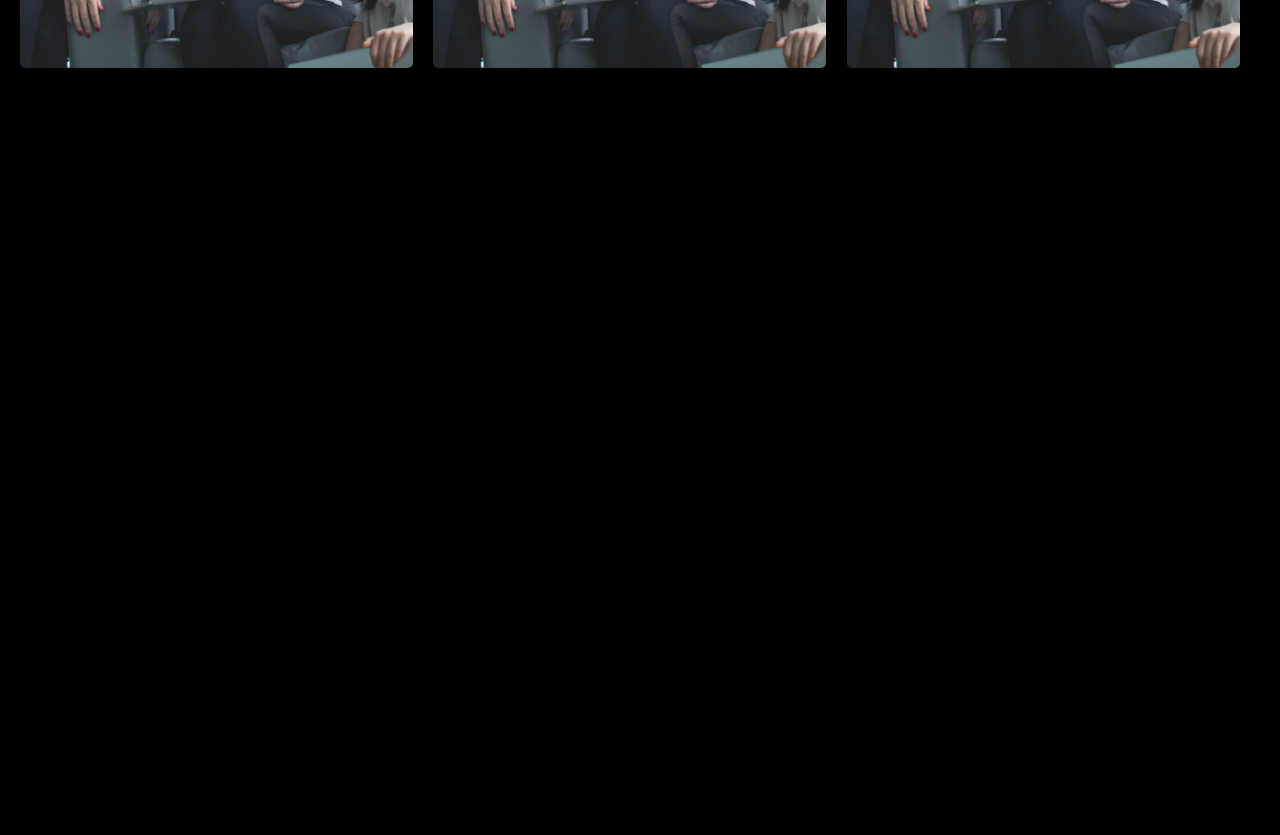
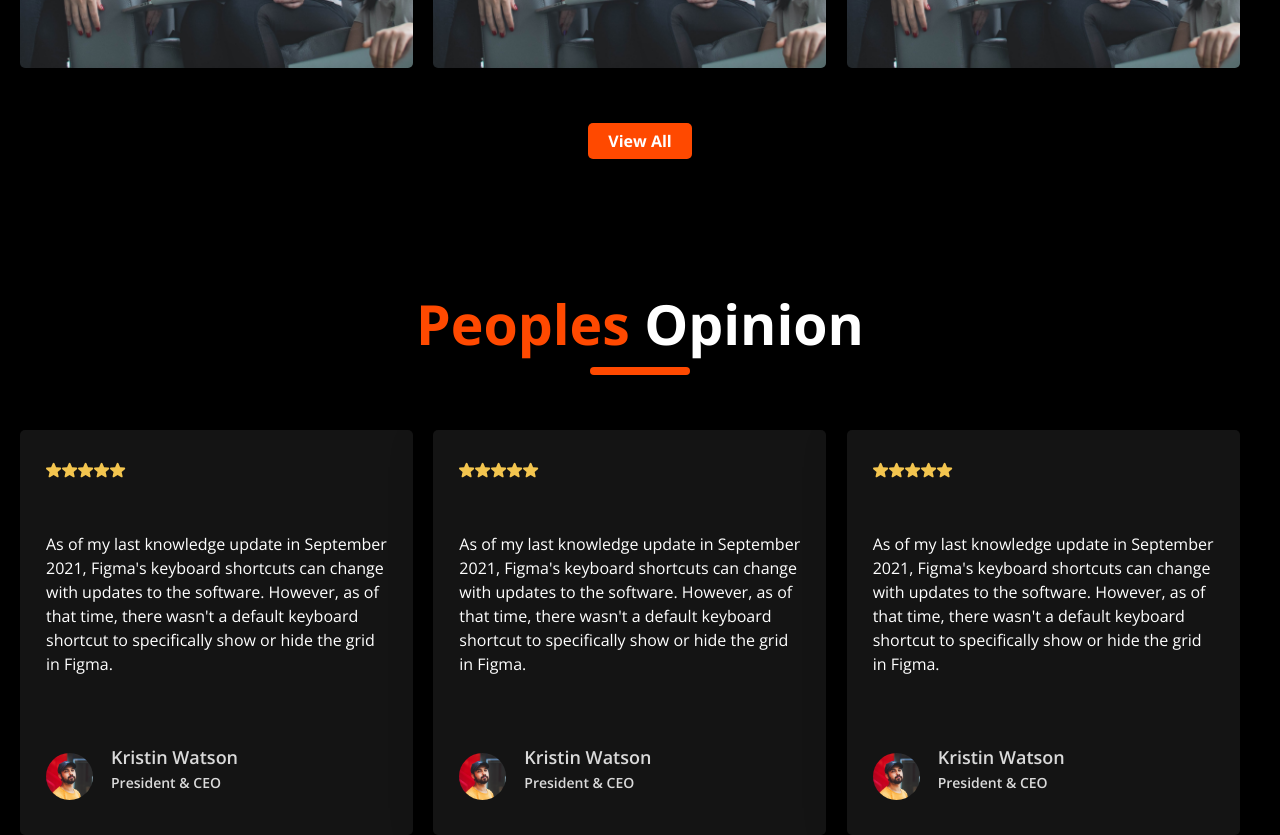
Before and after one commit to pixprocoder/shakil_portfolio, a Next.js app: page / in a window 1280 px wide. Shown: the part 2920-3755 px from the top of the page. Before the commit the page ends 2988 px from the top, so only its background shows below. Built offline with nearby package versions, Linux system fonts and the light colour scheme.

Commit message:
testimonial section completd

```diff
--- a/app/globals.css
+++ b/app/globals.css
@@ -6,6 +6,62 @@ body {
   box-sizing: border-box;
 }
 
+/* Section margin */
+.sectionContainer {
+  margin-top: 132px;
+}
+
+/* Testimonials section */
+
+.testimonialsCardContainer {
+  display: grid;
+  grid-template-columns: repeat(3, 1fr);
+  margin-top: 55px;
+}
+.testimonialCard {
+  width: 393px;
+  height: 405px;
+  border-radius: 5px;
+  background-color: #141414;
+  box-shadow: -6px 5px 42px -5px rgba(0, 0, 0, 0.17);
+  padding: 26px;
+  display: flex;
+  flex-direction: column;
+  justify-content: space-between;
+  color: #fff;
+}
+.cardAvatarContainer {
+  display: flex;
+  gap: 18px;
+  /* justify-content: center; */
+  align-items: center;
+}
+.imgDiv {
+  width: 47px;
+  height: 47px;
+  border-radius: 100px;
+}
+.imgDiv img {
+  width: 100%;
+  height: 100%;
+  object-fit: cover;
+  border-radius: 100px;
+}
+.cardAvatarContainer p {
+  color: rgb(218, 218, 218);
+  font-size: 14px;
+  font-style: normal;
+  font-weight: 600;
+  line-height: 150.6%; /* 21.084px */
+}
+.cardAvatarContainer h3 {
+  color: rgb(218, 218, 218);
+  font-size: 18px;
+  font-style: normal;
+  font-weight: 600;
+  margin-bottom: 0;
+  line-height: 163.15%; /* 29.367px */
+}
 /* Portfolio section */
 .portfolioCardContainer {
   display: grid;
@@ -27,11 +83,6 @@ body {
 .portfolioLink {
   text-align: center;
   margin: 55px 0;
-}
-
-/* Section margin */
-.sectionContainer {
-  margin-top: 132px;
 }
 
 /* About me container */
--- a/app/page.tsx
+++ b/app/page.tsx
@@ -3,6 +3,7 @@ import HeroPage from "@/components/hero";
 import OverviewCardPage from "@/components/overviewCard";
 import PortfolioPage from "@/components/portfolio";
 import { NavBar } from "@/components/shared/navBar";
+import TestimonialsPage from "@/components/testimonials";
 
 export default function HomePage() {
   return (
@@ -17,6 +18,7 @@ export default function HomePage() {
         <OverviewCardPage />
         <AboutPage />
         <PortfolioPage />
+        <TestimonialsPage />
       </section>
     </div>
   );
--- a/components/portfolio.tsx
+++ b/components/portfolio.tsx
@@ -29,10 +29,8 @@ function PortfolioPage() {
         <Link className="navItem" href="/">
           Others
         </Link>
-        {/* <Link className="" href="/">
-          <button className="primaryBtn">Hire Me</button>
-        </Link> */}
       </div>
+      {/* Portfolio card */}
       <div className="portfolioCardContainer">
         {portfolio.map((item) => (
           <div key={item.id} className="portfolioCard">
@@ -40,6 +38,9 @@ function PortfolioPage() {
           </div>
         ))}
       </div>
+      <div style={{ textAlign: "center", marginTop: "55px" }}>
+        <button className="primaryBtn">View All</button>
+      </div>
     </div>
   );
 }
--- /dev/null
+++ b/components/testimonials.tsx
@@ -0,0 +1,44 @@
+import { testimonials } from "@/constants";
+import Image from "next/image";
+import start from "../public/assets/star.svg";
+import person from "../public/assets/person.jpg";
+
+function TestimonialsPage() {
+  return (
+    <div className="sectionContainer">
+      <div className="sectionHeading">
+        <h1 className="sectionTitle">
+          Peoples
+          <span style={{ color: "#fff" }}> Opinion</span>
+        </h1>
+        <div className="sectionLine"></div>
+      </div>
+      {/* Testimonials card */}
+      <div className="testimonialsCardContainer">
+        {testimonials.map((item) => (
+          <div key={item.id} className="testimonialCard">
+            <div>
+              <Image width={16} height={16} src={start} alt="img" />
+              <Image width={16} height={16} src={start} alt="img" />
+              <Image width={16} height={16} src={start} alt="img" />
+              <Image width={16} height={16} src={start} alt="img" />
+              <Image width={16} height={16} src={start} alt="img" />
+            </div>
+            <p className="testimonialDescription">{item.desc}</p>
+            <div className="cardAvatarContainer">
+              <div className="imgDiv">
+                <Image src={person} alt="img" />
+              </div>
+              <div>
+                <h3>{item.name}</h3>
+                <p>{item.designation}</p>
+              </div>
+            </div>
+          </div>
+        ))}
+      </div>
+    </div>
+  );
+}
+
+export default TestimonialsPage;
--- a/constants/index.ts
+++ b/constants/index.ts
@@ -6,3 +6,26 @@ export const portfolio = [
   { id: 5, img: "/assets/work.jpg" },
   { id: 6, img: "/assets/work.jpg" },
 ];
+export const testimonials = [
+  {
+    id: 1,
+    img: "/assets/work.jpg",
+    name: "Kristin Watson",
+    desc: "As of my last knowledge update in September 2021, Figma's keyboard shortcuts can change with updates to the software. However, as of that time, there wasn't a default keyboard shortcut to specifically show or hide the grid in Figma.",
+    designation: "President & CEO",
+  },
+  {
+    id: 2,
+    img: "/assets/work.jpg",
+    name: "Kristin Watson",
+    desc: "As of my last knowledge update in September 2021, Figma's keyboard shortcuts can change with updates to the software. However, as of that time, there wasn't a default keyboard shortcut to specifically show or hide the grid in Figma.",
+    designation: "President & CEO",
+  },
+  {
+    id: 3,
+    img: "/assets/work.jpg",
+    name: "Kristin Watson",
+    desc: "As of my last knowledge update in September 2021, Figma's keyboard shortcuts can change with updates to the software. However, as of that time, there wasn't a default keyboard shortcut to specifically show or hide the grid in Figma.",
+    designation: "President & CEO",
+  },
+];
```
Also changed, not shown: public/assets/avatar.jpg (added), public/assets/star.svg (added).
